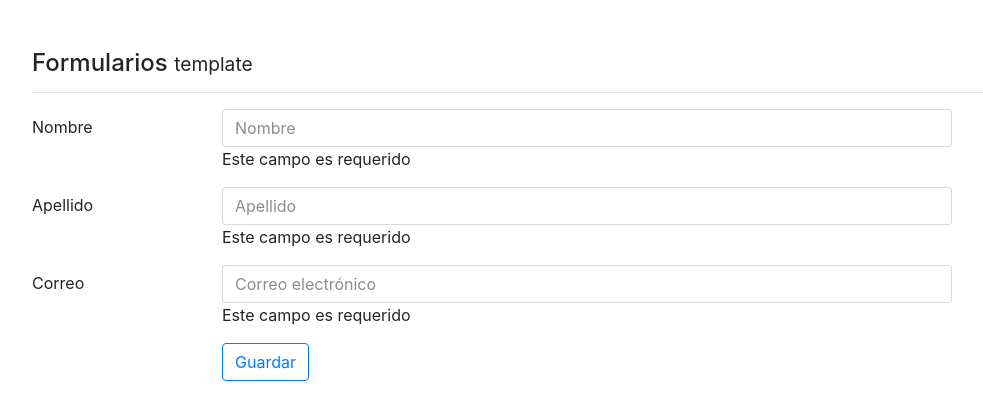
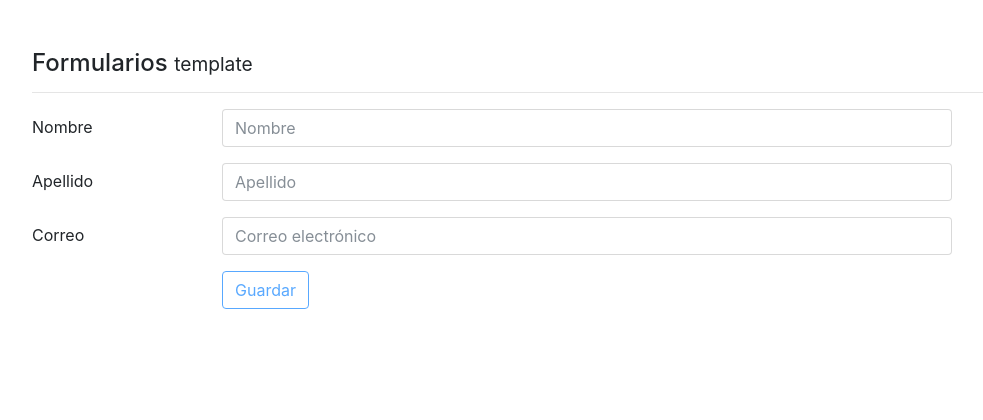
Before and after one commit to valeriadelrio/Formularios-en-Angular, an Angular app: page / in a window 1280 px wide. Shown: the top 420 px of the page, without its empty margins (53-1036 px from the left). Built offline with nearby package versions, Linux system fonts and the light colour scheme.

Commit message:
Aplicando clasesde bootstrap para mostrar errores y mensajes

```diff
--- a/src/app/components/template/template.component.html
+++ b/src/app/components/template/template.component.html
@@ -1,10 +1,10 @@
 <h4>Formularios <small>template</small></h4>
 <hr>
-<form (ngSubmit)="guardar(forma)" #forma="ngForm" novalidate>
+<form (ngSubmit)="guardar(forma)" #forma="ngForm" novalidate="">
 
-  <div>
+  <div >
 
-    <div class="form-group row">
+    <div class="form-group row" [ngClass]="{'was-validated': nombre.touched,'has-danger': (nombre.errors?.required || nombre.errors?.minlength) && nombre.touched}">
       <label class="col-2 col-form-label">Nombre</label>
       <div class="col-8">
 
@@ -16,16 +16,17 @@
                minlength=5
                required
                #nombre="ngModel">
-        <div *ngIf="nombre.errors?.required">
+
+        <div class="invalid-feedback" *ngIf="nombre.errors?.required"  >
           Este campo es requerido
         </div>
-        <div *ngIf="nombre.errors?.minlength" >
+        <div class="invalid-feedback"  *ngIf="nombre.errors?.minlength" >
           Por lo menos {{nombre.errors.minlength.requiredLength}} caracteres
         </div>
       </div>
     </div>
 
-    <div class="form-group row">
+    <div class="form-group row" [ngClass]="{'was-validated': apellido.touched}">
       <label class="col-2 col-form-label">Apellido</label>
       <div class="col-8">
 
@@ -36,7 +37,7 @@
                [(ngModel)]="usuario.apellido"
                required
                #apellido="ngModel">
-        <div *ngIf="apellido.errors?.required">
+        <div class="invalid-feedback"  *ngIf="apellido.errors?.required">
           Este campo es requerido
         </div>
       </div>
@@ -44,7 +45,7 @@
 
   </div>
 
-  <div class="form-group row">
+  <div class="form-group row" [ngClass]="{'was-validated': correo.touched}">
     <label class="col-2 col-form-label">Correo</label>
     <div class="col-md-8">
 
@@ -56,10 +57,10 @@
              required
              pattern="[a-z0-9._%+-]+@[a-z0-9.-]+\.[a-z]{2,3}$"
              #correo="ngModel">
-      <div *ngIf="correo.errors?.required">
+      <div class="invalid-feedback"  *ngIf="correo.errors?.required">
         Este campo es requerido
       </div>
-      <div *ngIf="correo.errors?.pattern">
+      <div class="invalid-feedback"  *ngIf="correo.errors?.pattern">
         La dirección de correo no es valida
       </div>
 
@@ -71,7 +72,9 @@
   <div class="form-group row">
     <label class="col-2 col-form-label">&nbsp;</label>
     <div class="input-group col-md-8">
-      <button type="submit" class="btn btn-outline-primary">
+      <button [disabled]="forma.invalid"
+              type="submit"
+              class="btn btn-outline-primary">
         Guardar
       </button>
     </div>
```
